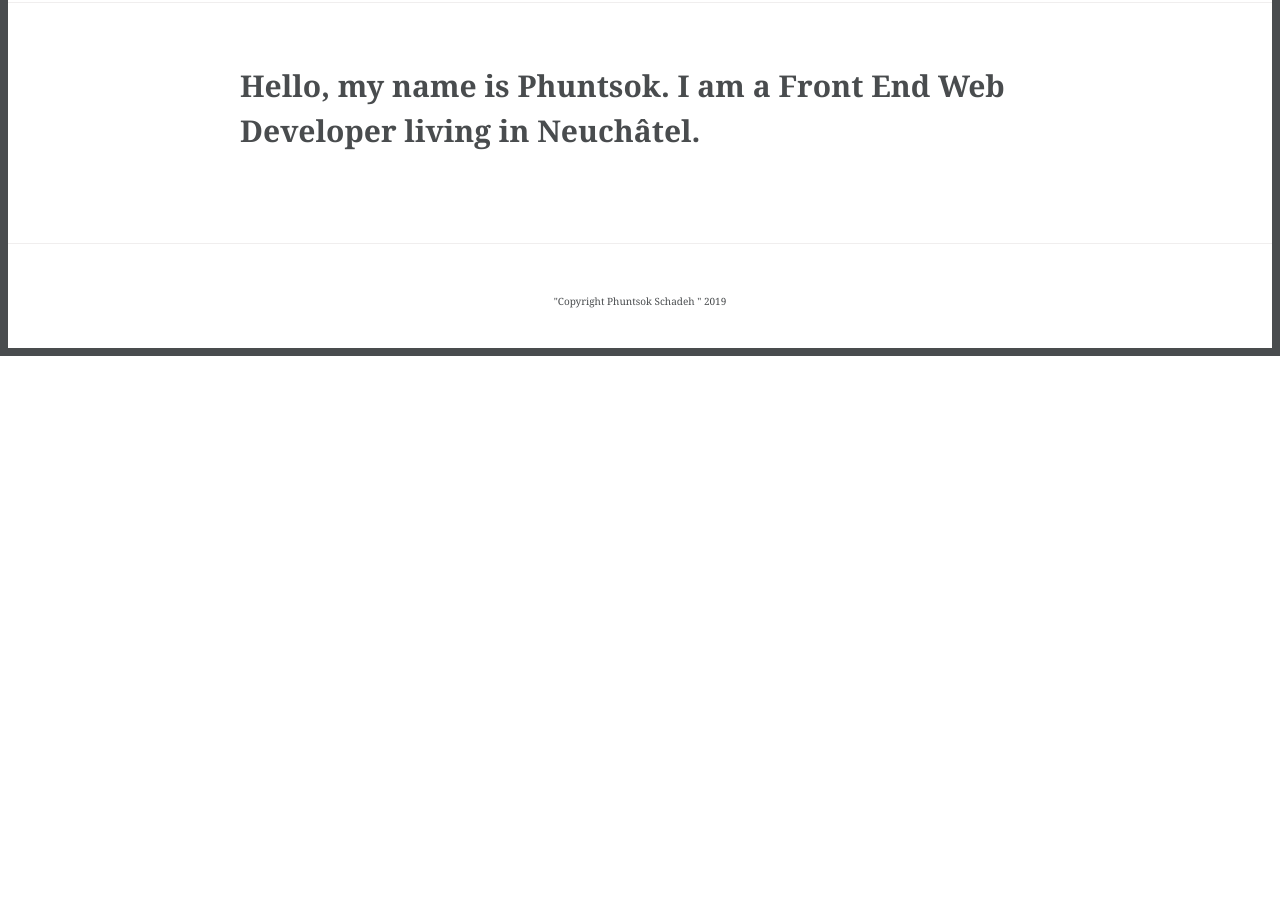
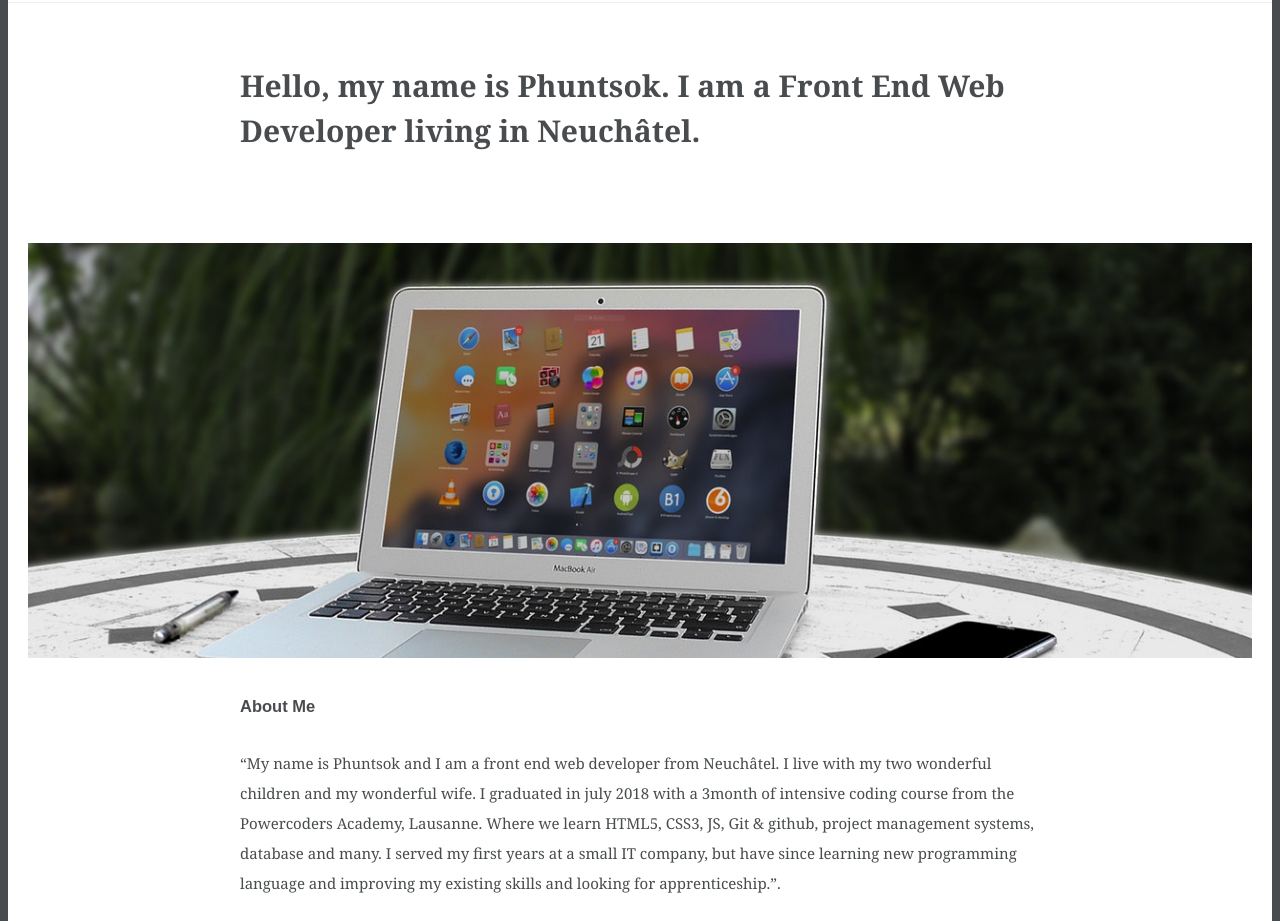
Before and after one commit to schagdeh/phuntsokschagdeh, a plain HTML site: page index.html in a window 1280 px wide. Shown: the part 159-1080 px from the top of the page. Before the commit the page ends 800 px from the top, so only its background shows below. Drawn offline with Linux system fonts and the light colour scheme.

Commit message:
added image and about me section

```diff
--- a/index.css
+++ b/index.css
@@ -111,6 +111,41 @@ h1 {
   margin-bottom: 1em;
 }
 
+.outer-container {
+  max-width: 1280px;
+  margin-left: auto;
+  margin-right: auto;
+}
+
+.space-bottom {
+  margin-bottom: 4em;
+}
+
+img {
+  display: block;
+  width: 100%;
+  height: auto;
+  margin-bottom: 2em;
+  background-color: #f0eeee;
+}
+
+h3 {
+  font-size: 1.65em;
+  line-height: 1em;
+  margin-bottom: 2em;
+}
+h3, h4 {
+  font-family: namun gothic,Arial,sans-serif;
+  font-weight: 700;
+}
+
+p {
+  font-size: 1.5em;
+  line-height: 2em;
+  margin-bottom: 1.5em;
+}
+
+
 /*   footer section    */
 
 .footer {
--- a/index.html
+++ b/index.html
@@ -26,8 +26,20 @@
                 Neuchâtel.
             </h1>
         </section>
-        <section class="outer-container space-bottom"></section>
-        <section class="inner-container space-bottom"> </section>
+        <section class="outer-container space-bottom">
+            <img src="assets/blur-communication-connection-209726.jpg" alt="img">
+        </section>
+        <section class="inner-container space-bottom">
+            <h3>About Me</h3>
+            <p>
+                “My name is Phuntsok and I am a front end web developer from Neuchâtel.
+                I live with my two wonderful children and my wonderful wife.
+                I graduated in july 2018 with a 3month of intensive coding course from the Powercoders Academy, Lausanne.
+                Where we learn HTML5, CSS3, JS, Git & github, project management systems, database and many.
+                I served my first years at a small IT company,
+                but have since learning new programming language and improving my existing skills and looking for apprenticeship.”.
+            </p>
+        </section>
         <section class="cta-section border"></section>
     </main>
     <footer class="footer">
```
Also changed, not shown: assets/blur-communication-connection-209726.jpg (added).
